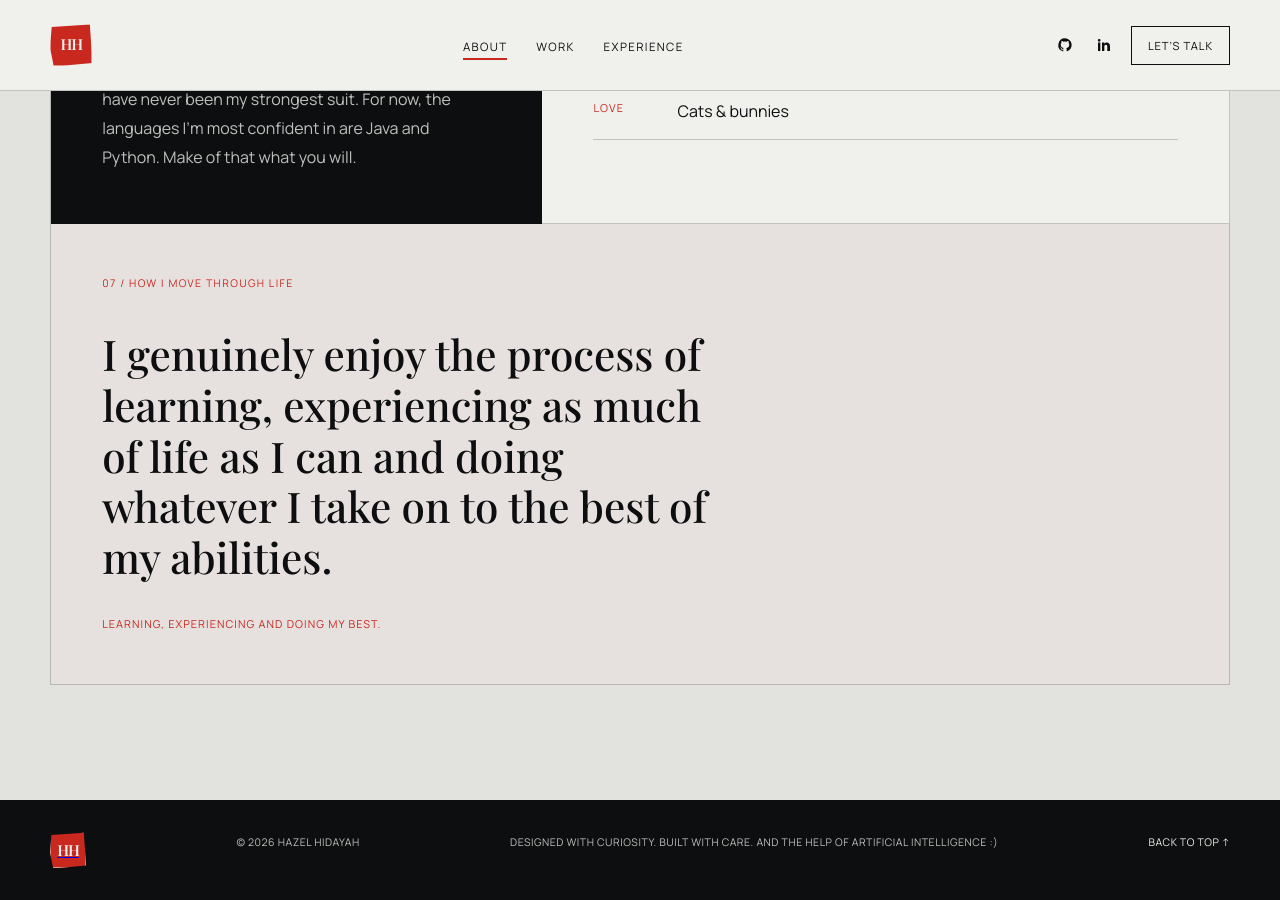
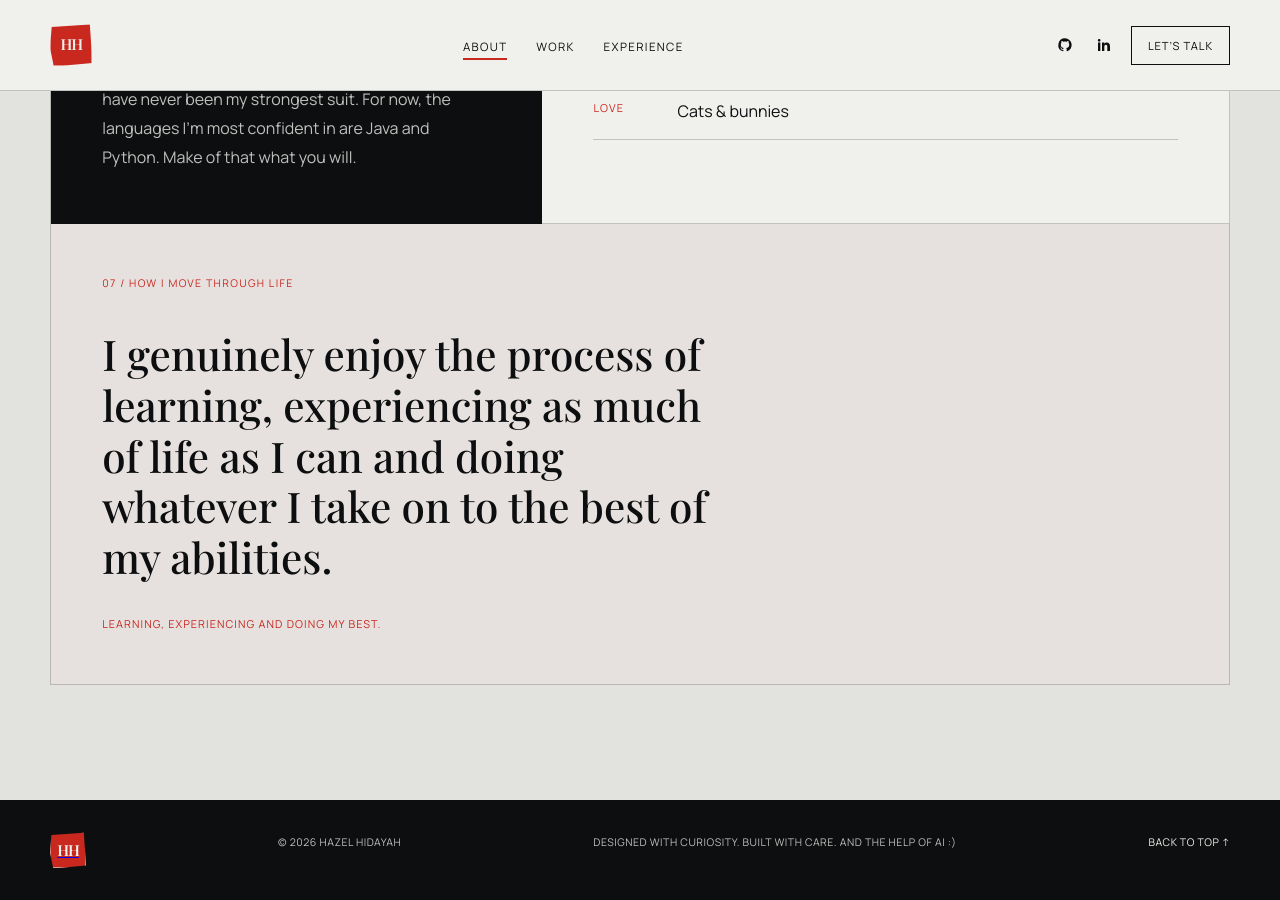
Before and after one commit to hazelhidayah/hazelhidayah.github.io, a Jekyll site: the page built from about.markdown, in a window 1280 px wide and 900 px high, scrolled down 2462 px. Built offline with Jekyll 4.4.1, drawn with Linux system fonts in a browser that asks for light colours; some of the changed text lies outside the part shown.

Commit message:
Update about caption and footer credit

```diff
--- a/_includes/footer.html
+++ b/_includes/footer.html
@@ -4,7 +4,7 @@
       {% include seal.html class="seal--footer" %}
     </a>
     <p>&copy; {{ site.time | date: '%Y' }} Hazel Hidayah</p>
-    <p>Designed with curiosity. Built with care. And the help of artificial intelligence :)</p>
+    <p>Designed with curiosity. Built with care. And the help of AI :)</p>
     <a href="#top" class="footer-top">Back to top ↑</a>
   </div>
 </footer>
--- a/about.markdown
+++ b/about.markdown
@@ -25,7 +25,7 @@ description: A few things that shaped how I build, design, and think.
         <div class="about-editorial__portrait-frame">
           <img src="{{ '/assets/img/profile.webp' | relative_url }}" alt="Me outdoors in Singapore at night" width="1536" height="1024" />
         </div>
-        <figcaption>Malay-Chinese, made in Singapore</figcaption>
+        <figcaption>Preview into my lil brain</figcaption>
       </figure>
     </div>
   </div>
```
